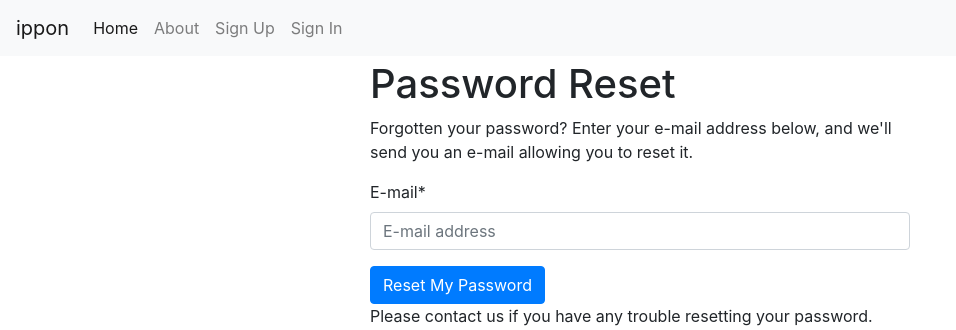
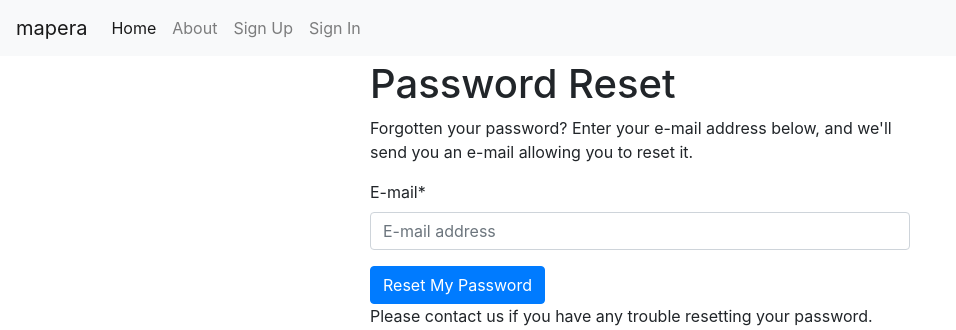
Before and after one commit to njncalub/mapera, a Django app: page /accounts/password/reset/ in a window 1280 px wide. Shown: the top 330 px of the page, without its empty margins (0-956 px from the left). Run offline with Django 3.2, Linux system fonts and the light colour scheme; style sheets or scripts are compiled from the project's sources; some libraries are stand-ins or nearby versions.

Commit message:
Renamed project to mapera. Closes #12.

```diff
--- a/config/settings/production.py
+++ b/config/settings/production.py
@@ -74,14 +74,12 @@ TEMPLATES[0]["OPTIONS"]["loaders"] = [  # noqa F405
 # ------------------------------------------------------------------------------
 # https://docs.djangoproject.com/en/dev/ref/settings/#default-from-email
 DEFAULT_FROM_EMAIL = env(
-    "DJANGO_DEFAULT_FROM_EMAIL", default="ippon <noreply@njncalub.github.io>"
+    "DJANGO_DEFAULT_FROM_EMAIL", default="mapera <noreply@njncalub.github.io>"
 )
 # https://docs.djangoproject.com/en/dev/ref/settings/#server-email
 SERVER_EMAIL = env("DJANGO_SERVER_EMAIL", default=DEFAULT_FROM_EMAIL)
 # https://docs.djangoproject.com/en/dev/ref/settings/#email-subject-prefix
-EMAIL_SUBJECT_PREFIX = env(
-    "DJANGO_EMAIL_SUBJECT_PREFIX", default="[ippon]"
-)
+EMAIL_SUBJECT_PREFIX = env("DJANGO_EMAIL_SUBJECT_PREFIX", default="[mapera]")
 
 # ADMIN
 # ------------------------------------------------------------------------------
--- a/config/urls.py
+++ b/config/urls.py
@@ -1,4 +1,4 @@
-"""ippon URL Configuration
+"""mapera URL Configuration
 
 The `urlpatterns` list routes URLs to views. For more information please see:
     https://docs.djangoproject.com/en/2.2/topics/http/urls/
--- a/config/wsgi.py
+++ b/config/wsgi.py
@@ -1,5 +1,5 @@
 """
-WSGI config for ippon project.
+WSGI config for the mapera project.
 This module contains the WSGI application used by Django's development server
 and any production WSGI deployments. It should expose a module-level variable
 named ``application``. Django's ``runserver`` and ``runfcgi`` commands discover
--- a/project/templates/base.html
+++ b/project/templates/base.html
@@ -3,7 +3,7 @@
   <head>
     <meta charset="utf-8">
     <meta http-equiv="x-ua-compatible" content="ie=edge">
-    <title>{% block title %}ippon{% endblock title %}</title>
+    <title>{% block title %}mapera{% endblock title %}</title>
     <meta name="viewport" content="width=device-width, initial-scale=1.0">
     <meta name="description" content="">
     <meta name="author" content="">
@@ -39,7 +39,7 @@
         <button class="navbar-toggler navbar-toggler-right" type="button" data-toggle="collapse" data-target="#navbarSupportedContent" aria-controls="navbarSupportedContent" aria-expanded="false" aria-label="Toggle navigation">
           <span class="navbar-toggler-icon"></span>
         </button>
-        <a class="navbar-brand" href="{% url 'home' %}">ippon</a>
+        <a class="navbar-brand" href="{% url 'home' %}">mapera</a>
 
         <div class="collapse navbar-collapse" id="navbarSupportedContent">
           <ul class="navbar-nav mr-auto">
```
Also changed, not shown: README.md, project/contrib/sites/migrations/0003_set_site_domain_and_name.py, 1 other file.
